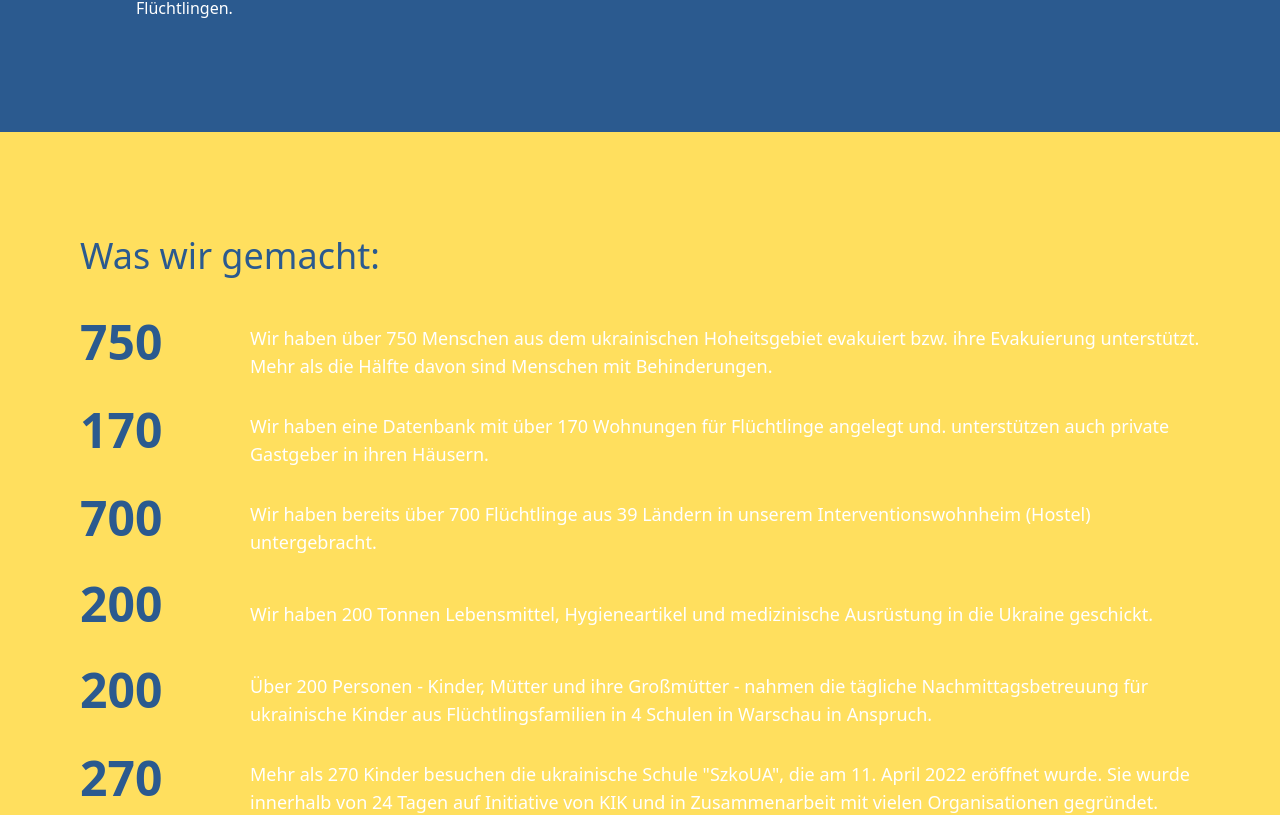
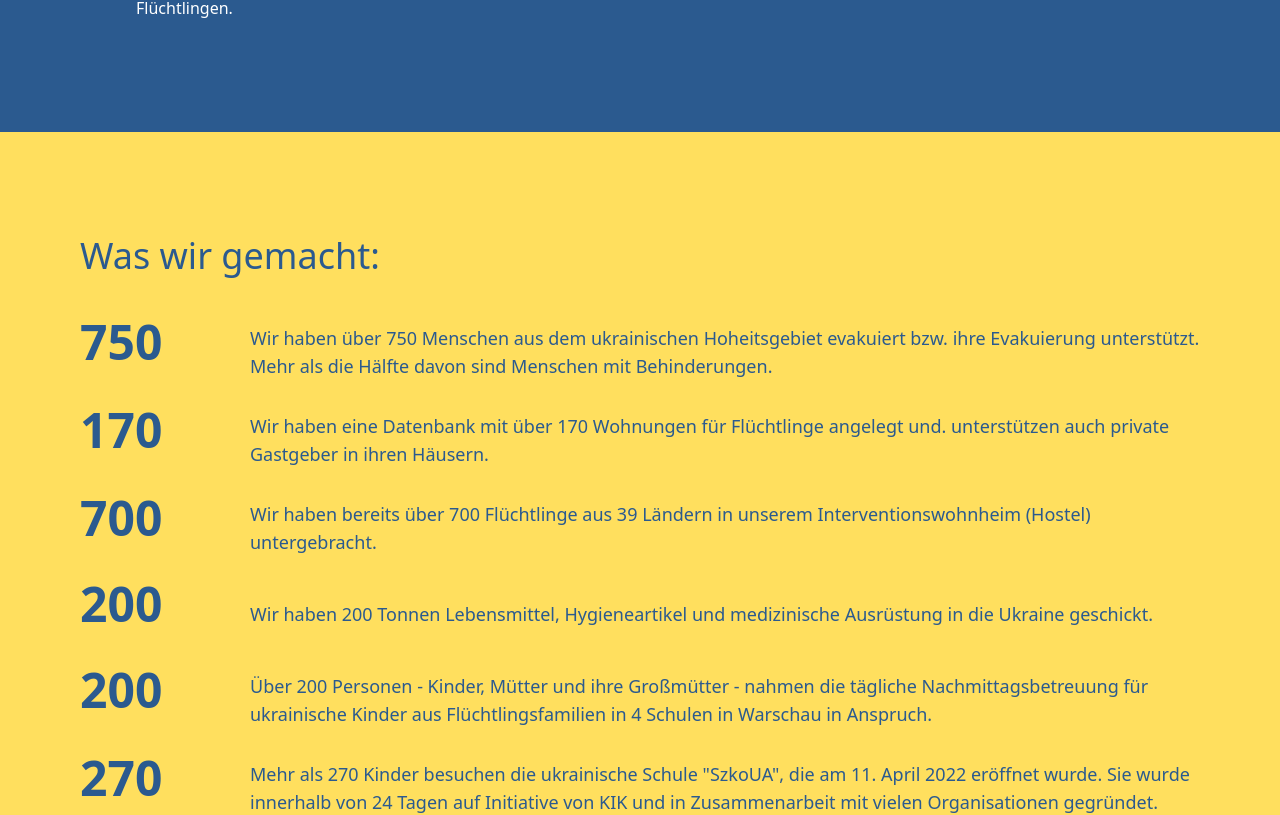
Before and after one commit to kik-waw/donate.kik.waw.pl, a Next.js app: page /de in a window 1280 px wide. Shown: the part 1432-2247 px from the top of the page. Built offline with nearby package versions, Linux system fonts and the light colour scheme.

Commit message:
fix: make counter style more specific

```diff
--- a/components/Counters.tsx
+++ b/components/Counters.tsx
@@ -6,7 +6,7 @@ const Counters: React.FC = () => {
     const {t} = useTranslation();
     return (
         <div className="w-full bg-specialyellow text-grayblue" id="content">
-            <section className="container text-white about">
+            <section className="container text-grayblue about">
                 <div>
                     <h2 className="text-grayblue pb-4">{t('What we did')}</h2>
                     <Counter number={750}>{t('We evacuated')}</Counter>
--- a/components/styles.css
+++ b/components/styles.css
@@ -52,7 +52,7 @@
     width: 150px;
     display: block;
 }
-.counter > p {
+.about .counter > p {
     @apply text-grayblue text-lg
 }
 
```
